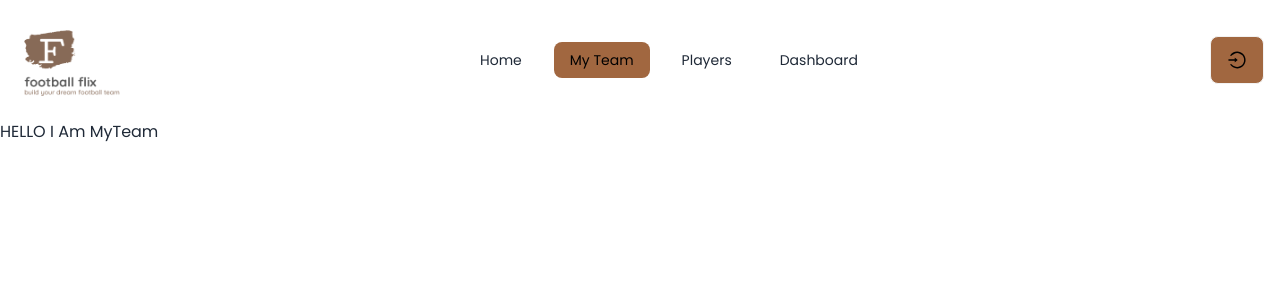
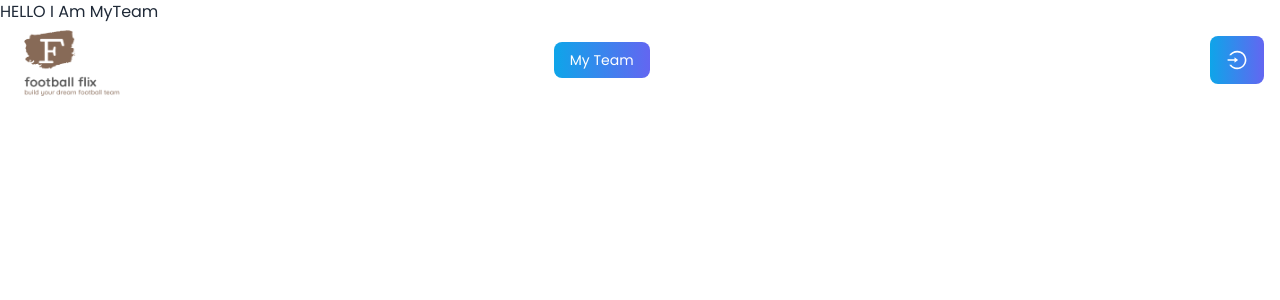
Before and after one commit to justJubair/football-flix-client, a React (Vite) app: page /myTeam in a window 1280 px wide. Shown: the top 300 px of the page. Built offline with nearby package versions, Linux system fonts and the light colour scheme.

Commit message:
Update: player card color theme changed

```diff
--- a/src/components/Navbar/Navbar.jsx
+++ b/src/components/Navbar/Navbar.jsx
@@ -19,7 +19,7 @@ const Navbar = () => {
         <NavLink
           to="/myTeam"
           className={({ isActive }) =>
-            isActive ? "bg-[#a16740] text-black" : undefined
+            isActive ? "bg-gradient-to-r from-sky-500 to-indigo-500 text-white" : undefined
           }
         >
           My Team
@@ -29,7 +29,7 @@ const Navbar = () => {
         <NavLink
           to="/players"
           className={({ isActive }) =>
-            isActive ? "bg-[#a16740] text-black" : undefined
+            isActive ? "bg-gradient-to-r from-sky-500 to-indigo-500 text-white" : undefined
           }
         >
           Players
@@ -39,7 +39,7 @@ const Navbar = () => {
         <NavLink
           to="/dashboard"
           className={({ isActive }) =>
-            isActive ? "bg-[#a16740] text-black" : undefined
+            isActive ? "bg-gradient-to-r from-sky-500 to-indigo-500 text-white" : undefined
           }
         >
           Dashboard
--- a/src/pages/MyTeam/MyTeam.jsx
+++ b/src/pages/MyTeam/MyTeam.jsx
@@ -1,10 +1,11 @@
-import GeneralNavbar from "../../components/Navbar/GeneralNav";
+import Navbar from "../../components/Navbar/Navbar";
+
 
 
 const MyTeam = () => {
     return(
         <>
-            <GeneralNavbar/>
+            <Navbar/>
              <p> HELLO I Am MyTeam </p>
         </>
     )}
--- a/src/pages/Players/PlayerCard.jsx
+++ b/src/pages/Players/PlayerCard.jsx
@@ -5,17 +5,17 @@ const PlayerCard = ({player}) => {
   <figure><img className="w-56 h-56 object-cover" src={player.image_url
 } alt={player.name} /></figure>
   <div className="card-body">
-    <h2 className="card-title">
+    <h2 className="card-title text-white">
      {player.name}
-      <div className="badge bg-[#a16740] text-white">{player.club}</div>
+      <div className="badge bg-gradient-to-r from-sky-500 to-indigo-500 border-none text-white">{player.club}</div>
     </h2>
-    <p>{player.position}</p>
-    <p>{player.
+    <p className="text-white">{player.position}</p>
+    <p className="text-white">{player.
 nationality}</p>
     <div className="card-actions justify-end">
-      <div className="badge bg-[#ef9b62] text-black font-medium">Rating: {player.overall_rating
+      <div className="badge bg-gradient-to-r from-sky-500 to-indigo-500 border-none text-white font-medium">Rating: {player.overall_rating
 }</div>
-      <div className="badge bg-[#a16740] text-black font-semibold">${player.
+      <div className="badge bg-gradient-to-r from-sky-500 to-indigo-500 text-white border-none font-semibold">${player.
 season_contract_price
 }</div>
     </div>
```
Also changed, not shown: jsconfig.json (added, +7 -0 lines).
